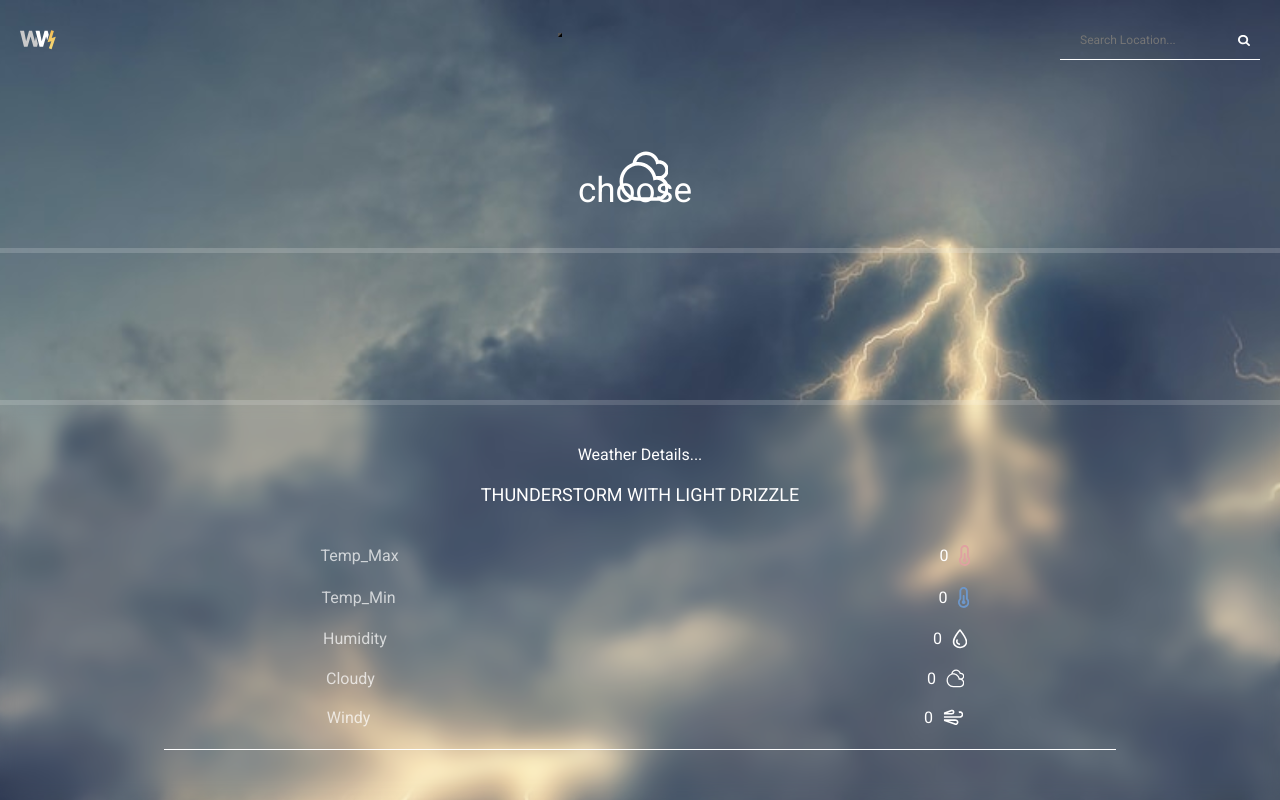
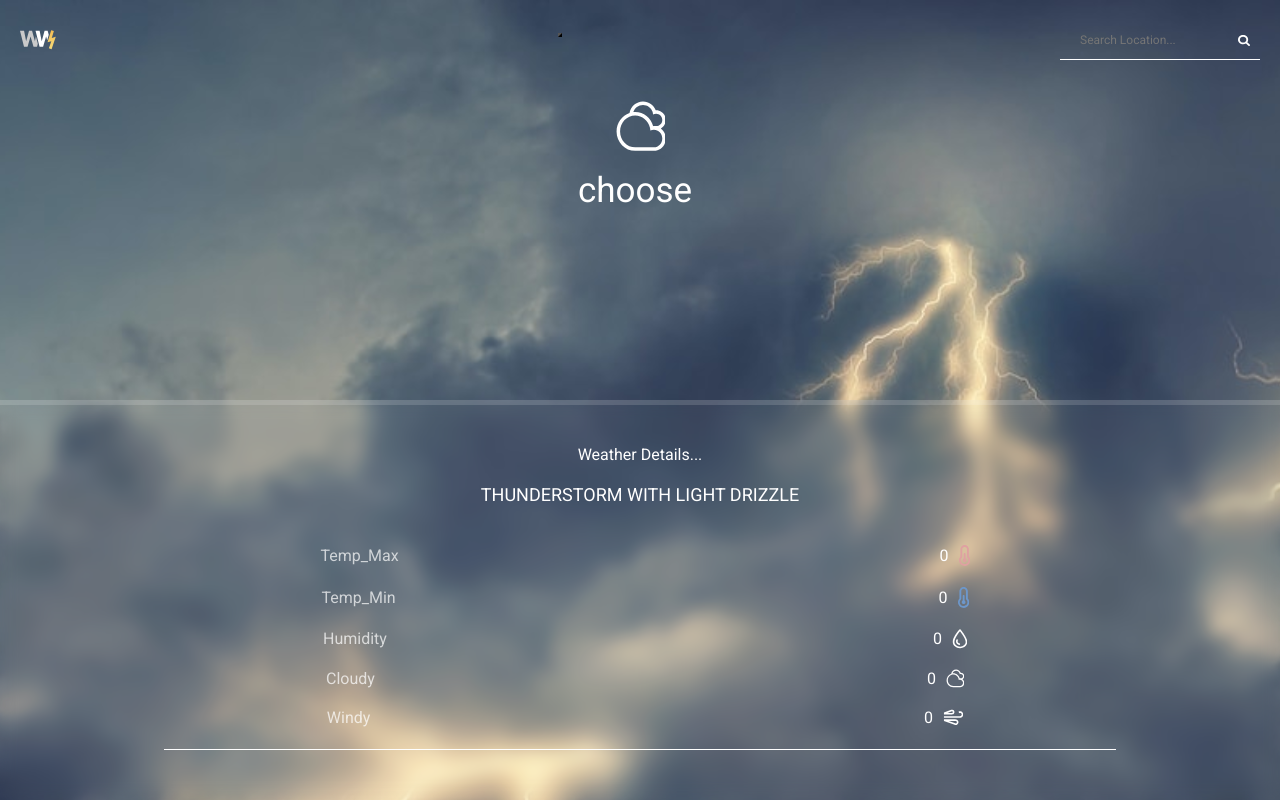
Before and after one commit to Bachidze/WeatherAPI, a React (Vite) app: page / in a window 1280 px wide. Built offline with nearby package versions, Linux system fonts and the light colour scheme.

Commit message:
postioins

```diff
--- a/src/App.css
+++ b/src/App.css
@@ -207,11 +207,18 @@ h6{
     font-size: 18px;
   }
 
+  .border{
+    display: none;
+  }
   .telavi{
     top: 220px;
     position: absolute;
     z-index: 2;
     top: 170px;
+  }
+  .cloud{
+    position: absolute;
+    top: 100px;
   }
 
   .main{
```
